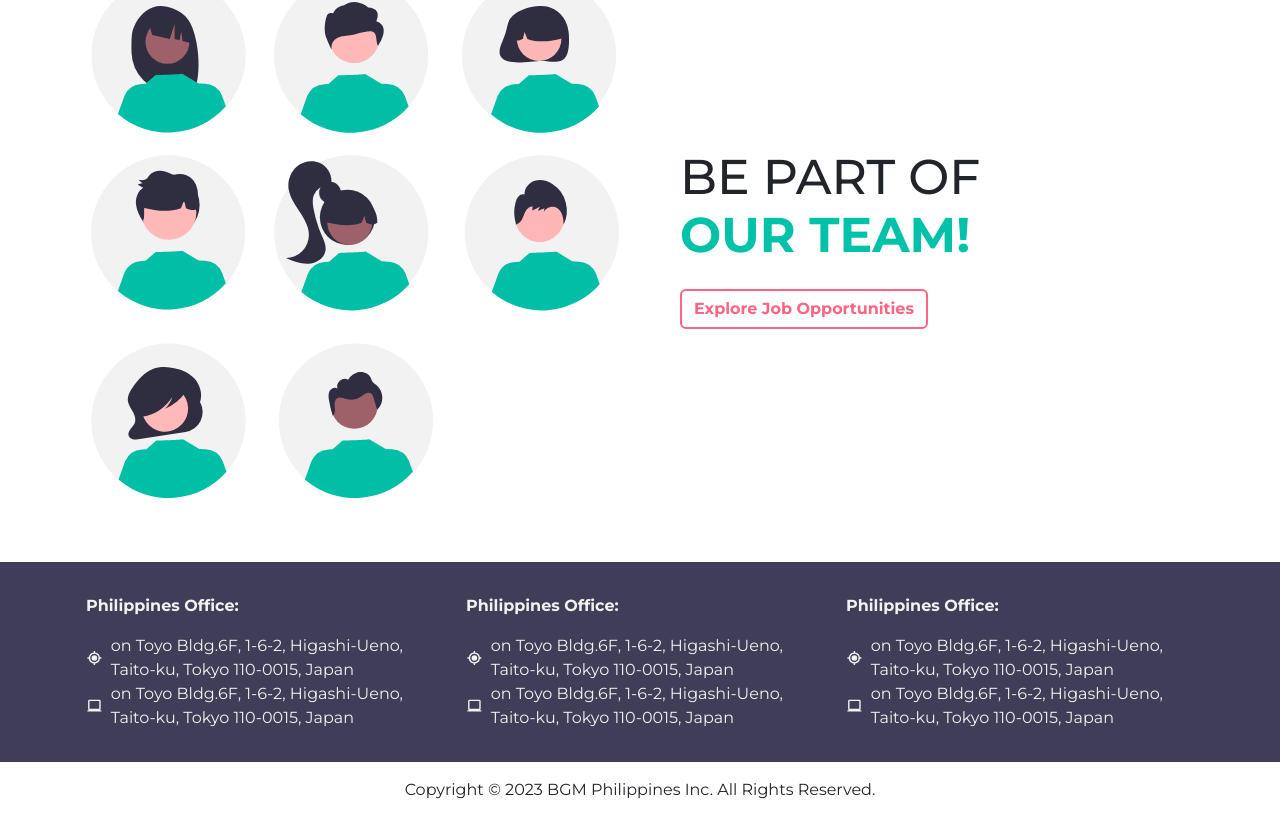
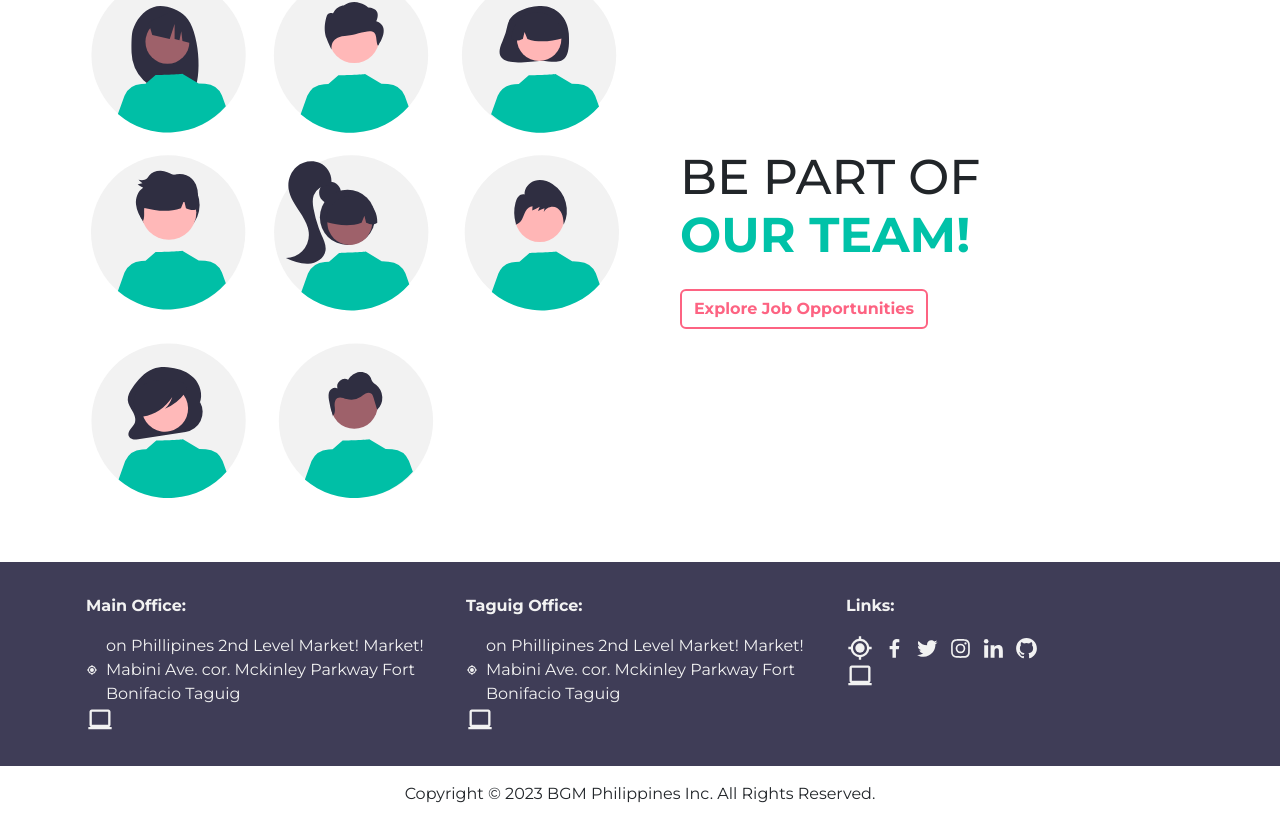
Before and after one commit to CiprianoPrince/bgm-philippines, a React (Create React App) app: page / in a window 1280 px wide. Shown: the part 5362-6184 px from the top of the page. Built offline with nearby package versions, Linux system fonts and the light colour scheme.

Commit message:
added logo + link to eportfolio

```diff
--- a/src/components/MeetTheTeamSection/MeetTheTeamCard.jsx
+++ b/src/components/MeetTheTeamSection/MeetTheTeamCard.jsx
@@ -1,4 +1,5 @@
 import React from "react"
+import { Link } from "react-router-dom"
 
 import { Card, CardBody, CardHeader, CardText } from "reactstrap"
 import styled from "styled-components"
@@ -7,12 +8,14 @@ const MeetTheTeamCard = ({
   cardImage,
   name,
   position,
+  portfolio = "#",
   color = "white",
   textColor = "dark",
   borderColor = "gray",
 }) => {
   return (
     <>
+      <Link to={portfolio} target='_blank'>
         <CardStyled className='shadow'>
           <CardHeader className={`bg-${color}  border-0 px-5 py-3`}>
             <DivStyled className='d-block m-auto'>
@@ -34,6 +37,7 @@ const MeetTheTeamCard = ({
             </CardText>
           </CardBody>
         </CardStyled>
+      </Link>
     </>
   )
 }
--- a/src/features/about/components/MeetTheTeamSection/MeetTheTeamImages.jsx
+++ b/src/features/about/components/MeetTheTeamSection/MeetTheTeamImages.jsx
@@ -52,6 +52,7 @@ const MeetTheTeamImages = () => {
             cardImage={melvinWebp}
             name='Melvin Alas'
             position='Jr. Software Engineer'
+            portfolio='https://melvinxvi.github.io/Eportfolio/'
           />
         </ColStyled>
 
@@ -60,6 +61,7 @@ const MeetTheTeamImages = () => {
             cardImage={glennWebp}
             name='Glenn Evangelista'
             position='Web Developer'
+            portfolio='https://glennmarquez28.github.io/E-Portfolio/'
           />
         </ColStyled>
       </Row>
--- a/src/layouts/BGMFooter.jsx
+++ b/src/layouts/BGMFooter.jsx
@@ -1,7 +1,15 @@
 import React, { memo } from "react"
 import { Col, Container, Row } from "reactstrap"
 import Stack from "../components/ui/BGMStack"
-import { BiCurrentLocation, BiLaptop } from "react-icons/bi"
+import {
+  BiCurrentLocation,
+  BiLaptop,
+  BiLogoFacebook,
+  BiLogoGithub,
+  BiLogoInstagram,
+  BiLogoLinkedin,
+  BiLogoTwitter,
+} from "react-icons/bi"
 
 const BGMFooter = memo(() => {
   return (
@@ -11,62 +19,53 @@ const BGMFooter = memo(() => {
           <Row>
             <Col xs={12} lg={4} className='p-3'>
               <p className=''>
-                <b>Philippines Office:</b>
+                <b>Main Office:</b>
               </p>
               <Stack direction='horizontal' gap={2}>
                 <BiCurrentLocation className='fs-3' />
                 <p className='m-0'>
-                  on Toyo Bldg.6F, 1-6-2, Higashi-Ueno, Taito-ku, Tokyo
-                  110-0015, Japan
+                  on Phillipines 2nd Level Market! Market! Mabini Ave. cor.
+                  Mckinley Parkway Fort Bonifacio Taguig
                 </p>
               </Stack>
               <Stack direction='horizontal' gap={2}>
                 <BiLaptop className='fs-3' />
-                <p className='m-0'>
-                  on Toyo Bldg.6F, 1-6-2, Higashi-Ueno, Taito-ku, Tokyo
-                  110-0015, Japan
-                </p>
+                <p className='m-0'></p>
               </Stack>
             </Col>
 
             <Col xs={12} lg={4} className='p-3'>
               <p className=''>
-                <b>Philippines Office:</b>
+                <b>Taguig Office:</b>
               </p>
               <Stack direction='horizontal' gap={2}>
                 <BiCurrentLocation className='fs-3' />
                 <p className='m-0'>
-                  on Toyo Bldg.6F, 1-6-2, Higashi-Ueno, Taito-ku, Tokyo
-                  110-0015, Japan
+                  on Phillipines 2nd Level Market! Market! Mabini Ave. cor.
+                  Mckinley Parkway Fort Bonifacio Taguig
                 </p>
               </Stack>
               <Stack direction='horizontal' gap={2}>
                 <BiLaptop className='fs-3' />
-                <p className='m-0'>
-                  on Toyo Bldg.6F, 1-6-2, Higashi-Ueno, Taito-ku, Tokyo
-                  110-0015, Japan
-                </p>
+                <p className='m-0'></p>
               </Stack>
             </Col>
 
             <Col xs={12} lg={4} className='p-3'>
-              {" "}
               <p className=''>
-                <b>Philippines Office:</b>{" "}
+                <b>Links: </b>
               </p>
               <Stack direction='horizontal' gap={2}>
                 <BiCurrentLocation className='fs-3' />
-                <p className='m-0'>
-                  on Toyo Bldg.6F, 1-6-2, Higashi-Ueno, Taito-ku, Tokyo
-                  110-0015, Japan{" "}
-                </p>
+                <BiLogoFacebook className='bgm-fs-1' />
+                <BiLogoTwitter className='bgm-fs-1' />
+                <BiLogoInstagram className='bgm-fs-1' />
+                <BiLogoLinkedin className='bgm-fs-1' />
+                <BiLogoGithub className='bgm-fs-1' />
               </Stack>
               <Stack direction='horizontal' gap={2}>
                 <BiLaptop className='fs-3' />
-                <p className='m-0'>
-                  on Toyo Bldg.6F, 1-6-2, Higashi-Ueno, Taito-ku, Tokyo
-                  110-0015, Japan{" "}
-                </p>
+                <p className='m-0'></p>
               </Stack>
             </Col>
           </Row>
```
Lines whose indentation alone changed are shown as unchanged.
